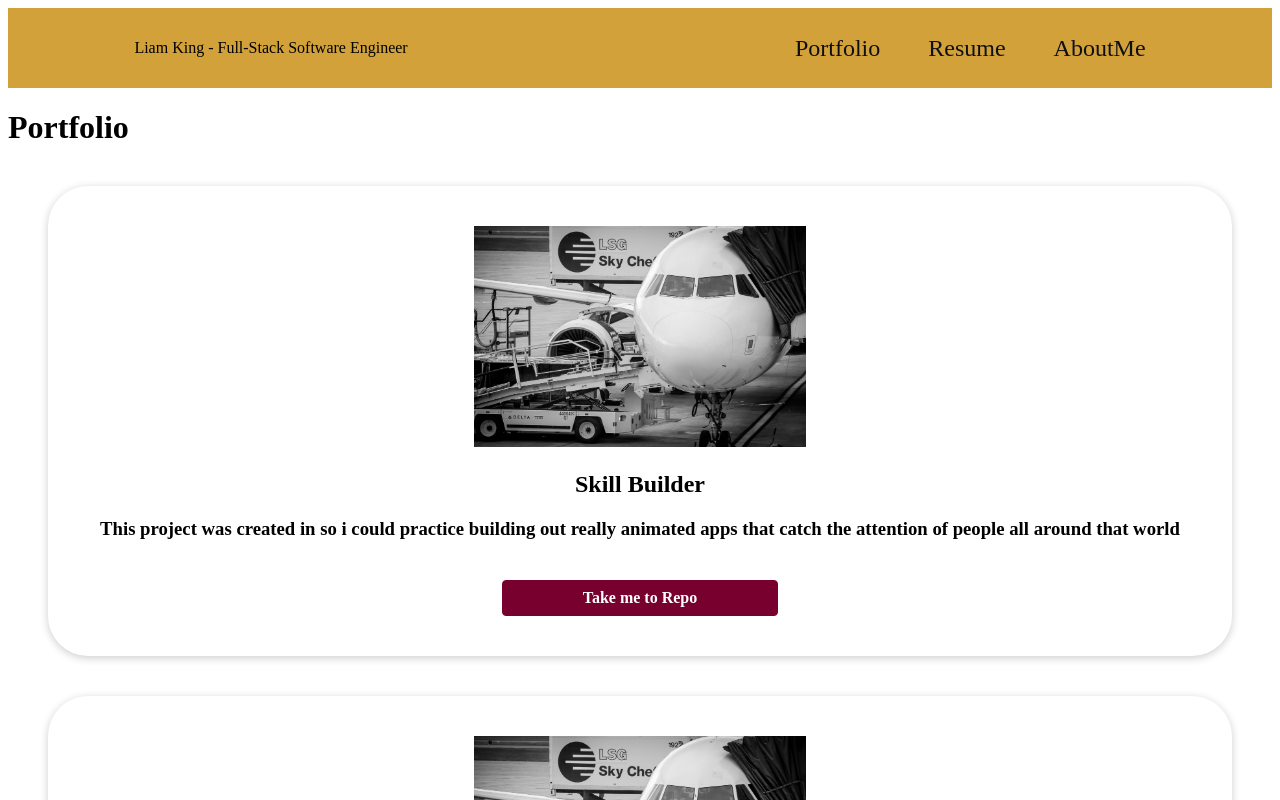
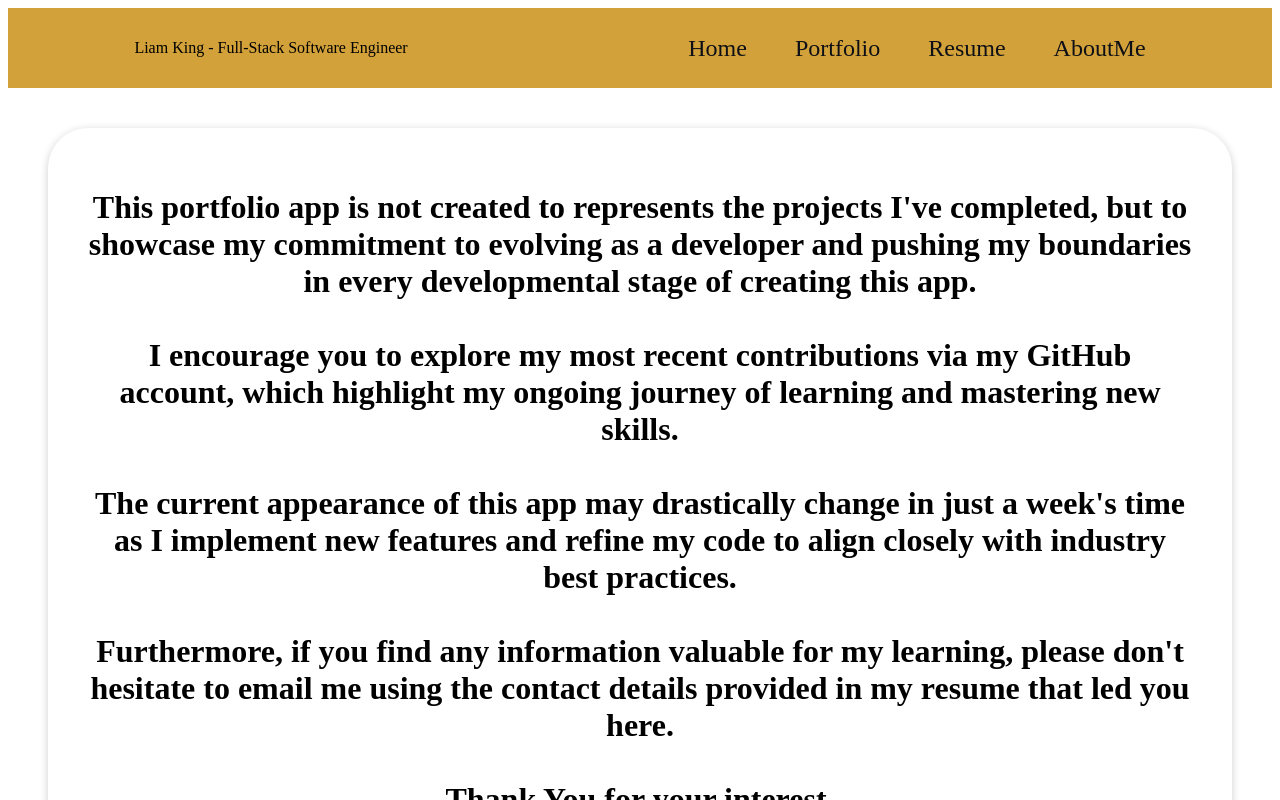
Before and after one commit to LiamKing1/RepoResume, a React (Create React App) app in the folder my-resume/: page / in a window 1280 px wide. Shown: the top 800 px of the page. Built offline with nearby package versions, Linux system fonts and the light colour scheme.

Commit message:
Ive added an explaination of this app and its ultimate purpose and made other small edits.

```diff
--- a/my-resume/src/App.js
+++ b/my-resume/src/App.js
@@ -4,13 +4,19 @@ import React from "react";
 import Resume from "./pages/Resume";
 import AboutMe from "./pages/AboutMe";
 import PortfolioHome from "./pages/PortfolioHome";
+import HomePage from "./pages/HomePage";
+
 
 function App() {
   return (
     <div>
       <Routes>
+      <Route
+        exact path="/"
+        element={<HomePage />}
+        ></Route>
         <Route
-        exact path="/"
+        exact path="/Portfolio"
         element={<PortfolioHome />}
         ></Route>
         <Route
--- a/my-resume/src/components/AboutMeItem.js
+++ b/my-resume/src/components/AboutMeItem.js
@@ -28,7 +28,7 @@ function AboutMeItem() {
           <button> Send Me an Email </button>
         </a>
       </span> */}
-      <p>
+      <h3>
         At StoryForge, I build innovative and engaging web applications as a
         software engineer, using React.js, Redux.js, CSS, and other
         technologies. I collaborate with a team of talented and passionate
@@ -55,7 +55,7 @@ function AboutMeItem() {
         quality within the tech space. I seek opportunities to network,
         collaborate, and grow with others who share the same enthusiasm and
         dedication for what they do.
-      </p>
+      </h3>
     </AboutResCard>
   );
 }
--- /dev/null
+++ b/my-resume/src/components/Explained.js
@@ -0,0 +1,31 @@
+function Explained() {
+  return (
+    <div>
+      <h1>
+        This portfolio app is not created to represents the projects I've
+        completed, but to showcase my commitment to evolving as a developer and
+        pushing my boundaries in every developmental stage of creating this app.
+        <br></br>
+        <br></br>
+        I encourage you to explore my most recent contributions via my
+        GitHub account, which highlight my ongoing journey of learning and
+        mastering new skills.
+        <br></br>
+        <br></br>
+        The current appearance of this app may drastically change in just a
+        week's time as I implement new features and refine my code to align
+        closely with industry best practices.
+        <br></br>
+        <br></br>
+        Furthermore, if you find any information valuable for my learning,
+        please don't hesitate to email me using the contact details provided in
+        my resume that led you here.
+        <br></br>
+        <br></br>
+        Thank You for your interest.
+      </h1>
+    </div>
+  );
+}
+
+export default Explained;
--- a/my-resume/src/components/ResumeItem.js
+++ b/my-resume/src/components/ResumeItem.js
@@ -11,7 +11,7 @@ function ResumeItem() {
           <h1> Liam King </h1>
           <h1> BIO </h1>
           <div>
-            <p>
+            <h2>
               {" "}
               I am driven by the ambition and hope of advancing my career and
               providing for my family. I am passionate about learning new
@@ -21,7 +21,7 @@ function ResumeItem() {
               space. I seek opportunities to network, collaborate, and grow with
               others who share the same enthusiasm and dedication for what they
               do as myself.
-            </p>
+            </h2>
           </div>
           <div>
             <h1> TECHNICAL SKILLS </h1>
@@ -64,17 +64,23 @@ function ResumeItem() {
           <div>
             <ul>
               <li>
+                <h3>
                   Collaborate with junior and senior developers to design and
                   implement new features in preparation for the company’s BETA
                   release
+                </h3>
               </li>
               <li>
+                <h3>
                   Enhance user experience through the buildout of the frontend
                   using ReactJS and NextJS and their various libraries
+                </h3>
               </li>
               <li>
-                Conduct debugging and problem solving assessments during weekly
-                stand-up and code reviews
+                <h3>
+                  Conduct debugging and problem solving assessments during
+                  weekly stand-up and code reviews
+                </h3>
               </li>
             </ul>
           </div>
@@ -93,19 +99,25 @@ function ResumeItem() {
           <div>
             <ul>
               <li>
+                <h3>
                   Gained skills in program engineering with a dedicated focus on
                   modern technologies such as JavaScript, ReactJS, NodeJS,
                   Express, SQL and API integration
+                </h3>
               </li>
               <li>
-                Exercised public speaking skills through courses in professional
-                development along with real-world client work and project
-                presentation
+                <h3>
+                  Exercised public speaking skills through courses in
+                  professional development along with real-world client work and
+                  project presentation
+                </h3>
               </li>
               <li>
+                <h3>
                   Proactively developed strong and healthy peer relationships
                   while in collaboration for the completion of various projects
                   with an emphasis on nonviolent communication
+                </h3>
               </li>
             </ul>
           </div>
--- a/my-resume/src/layout/Nav.js
+++ b/my-resume/src/layout/Nav.js
@@ -8,7 +8,10 @@ function Nav() {
       <nav>
         <ul>
           <li>
-            <Link to="/"> Portfolio </Link>
+            <Link to="/"> Home </Link>
+          </li>
+          <li>
+            <Link to="/Portfolio"> Portfolio </Link>
           </li>
           <li>
             <Link to="/Resume"> Resume </Link>
--- /dev/null
+++ b/my-resume/src/pages/HomePage.js
@@ -0,0 +1,16 @@
+import Explained from "../components/Explained";
+import Nav from "../layout/Nav";
+import AboutResCard from "../style/AboutResCard";
+
+function HomePage() {
+  return (
+    <div>
+      <Nav />
+      <AboutResCard>
+        <Explained />
+      </AboutResCard>
+    </div>
+  );
+}
+
+export default HomePage;
```
Also changed, not shown: my-resume/src/components/Modal.js (added, +9 -0 lines). Lines whose indentation alone changed are shown as unchanged.
